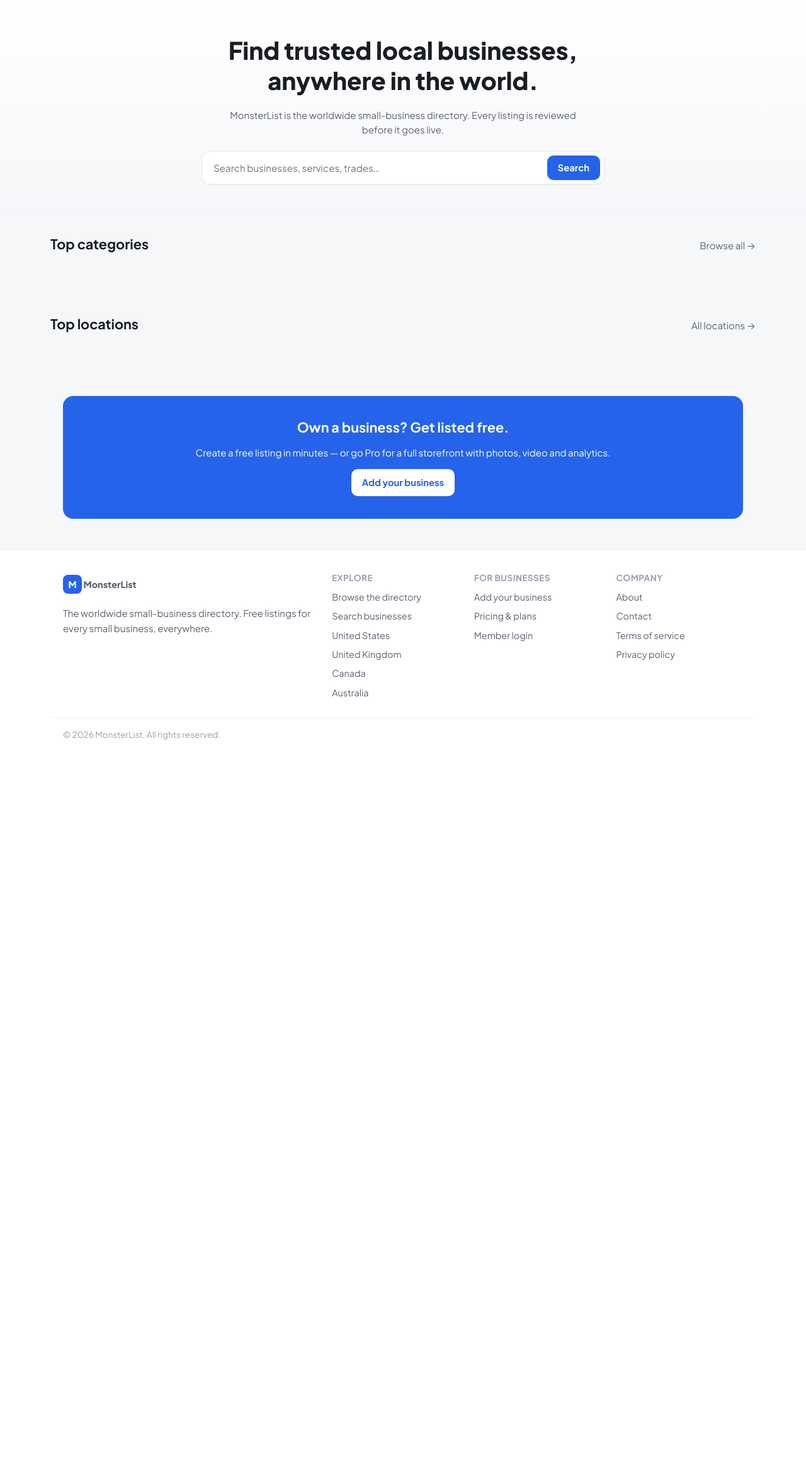
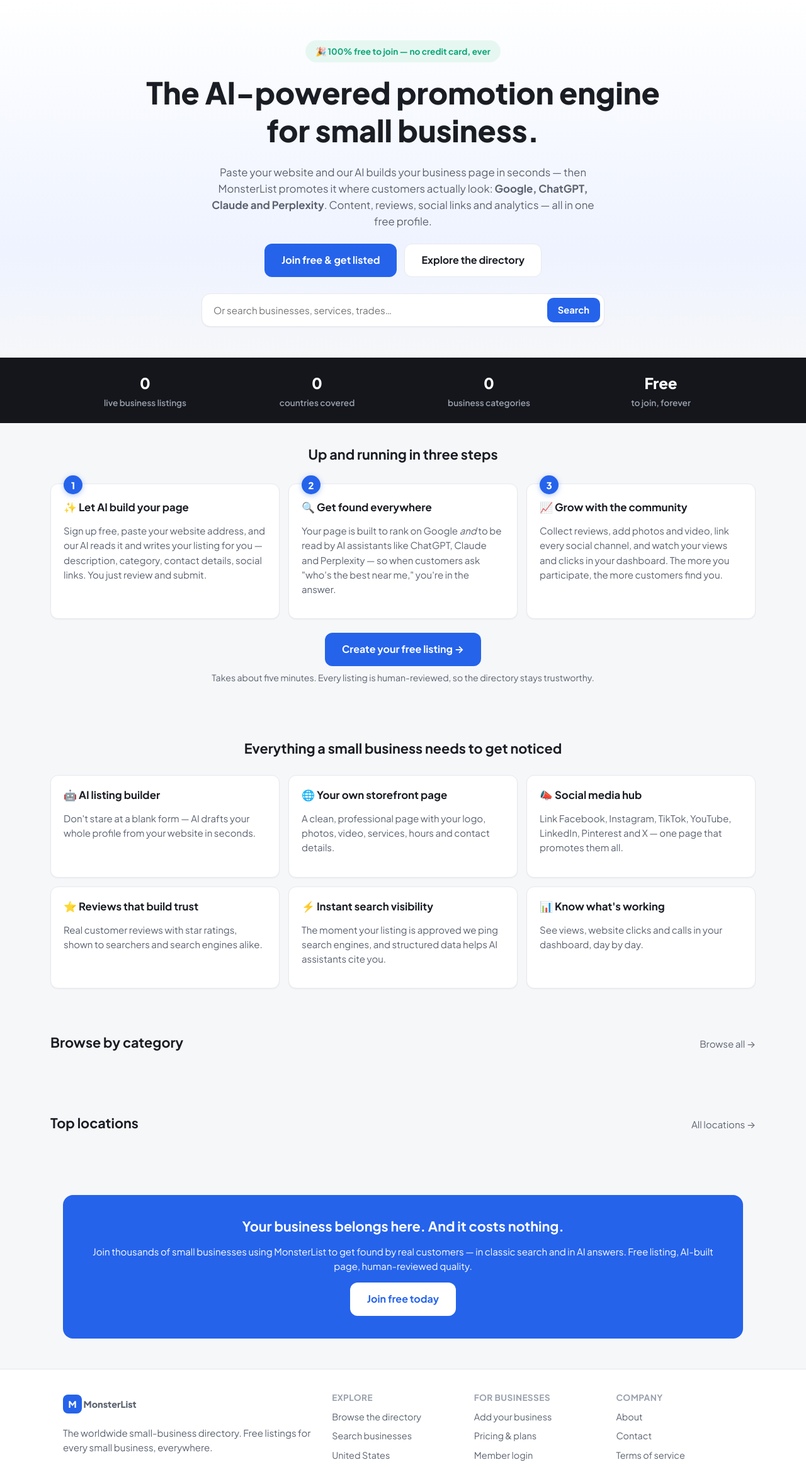
Before and after one commit to aimbluemedia/monsterlist, a PHP site: page / in a window 1280 px wide. Shown: the part 65-2395 px from the top of the page at 63% size. Before the commit the page ends 1240 px from the top, so only its background shows below. Run offline with PHP 8.4, Linux system fonts and the light colour scheme; data comes from the database, SQL or seed files in the repository; data that the repository does not hold is empty; some libraries are stand-ins or nearby versions.

Commit message:
Homepage rebrand: AI-powered small-business promotion engine
- New hero: '100% free to join' badge, promotion-engine positioning
  (Google + ChatGPT/Claude/Perplexity visibility), join-free + explore
  CTAs, search retained below
- Dark live-stats band (listings / countries / categories / free)
- 'Up and running in three steps' (AI builds page -> get found ->
  grow with the community) and six-tile feature grid (AI builder,
  storefront, social hub, reviews, instant indexing, analytics)
- Participation-flavored section copy ('Just joined', welcome note)
  and a closing join-free CTA band
- Meta title/description updated to match the brand

Co-Authored-By: Claude Fable 5 <noreply@anthropic.com>
Claude-Session: https://claude.ai/code/session_017tbUHpkZCCNCA4AEyxTLem

```diff
--- a/app/controllers/home.php
+++ b/app/controllers/home.php
@@ -8,11 +8,18 @@ $popCities = popular_cities(12);
 $popStates = popular_states();
 $popCtries = popular_countries();
 
+$stats = [
+    'listings'  => (int)scalar('SELECT COUNT(*) FROM businesses WHERE status = "live"'),
+    'countries' => (int)scalar('SELECT COUNT(*) FROM countries'),
+    'categories'=> count($cats),
+];
+
+$site = setting('site_name');
 $meta = [
-    'title'       => setting('site_name') . ' — ' . setting('site_tagline'),
-    'description' => 'Find trusted local small businesses worldwide. Browse by country, state and city — or search thousands of verified listings on ' . setting('site_name') . '.',
+    'title'       => "$site — free AI-powered promotion for your small business",
+    'description' => "Join $site free and let AI build your business page in seconds. Get found on Google, ChatGPT, Claude and Perplexity — plus reviews, photos, social links and analytics. 100% free to join.",
     'canonical'   => site_url('/'),
     'jsonld'      => [jsonld_website(), jsonld_organization()],
 ];
 
-view('home', compact('meta', 'cats', 'featured', 'newest', 'popCities', 'popStates', 'popCtries'));
+view('home', compact('meta', 'cats', 'featured', 'newest', 'popCities', 'popStates', 'popCtries', 'stats'));
--- a/app/views/home.php
+++ b/app/views/home.php
@@ -1,16 +1,73 @@
-<section class="hero">
+<section class="hero hero-brand">
   <div class="wrap">
-    <h1>Find trusted local businesses,<br>anywhere in the world.</h1>
-    <p><?= e(setting('site_name')) ?> is the worldwide small-business directory. Every listing is reviewed before it goes live.</p>
-    <form class="search-bar" action="/search" method="get" role="search">
-      <input type="text" name="q" placeholder="Search businesses, services, trades…" aria-label="Search">
+    <span class="free-badge">🎉 100% free to join — no credit card, ever</span>
+    <h1>The AI-powered promotion engine<br>for small business.</h1>
+    <p class="hero-sub">Paste your website and our AI builds your business page in seconds — then
+      <?= e(setting('site_name')) ?> promotes it where customers actually look:
+      <strong>Google, ChatGPT, Claude and Perplexity</strong>. Content, reviews,
+      social links and analytics — all in one free profile.</p>
+    <div class="hero-ctas">
+      <a class="btn btn-primary btn-lg" href="/signup">Join free &amp; get listed</a>
+      <a class="btn btn-ghost btn-lg" href="/browse">Explore the directory</a>
+    </div>
+    <form class="search-bar" action="/search" method="get" role="search" style="margin-top:26px">
+      <input type="text" name="q" placeholder="Or search businesses, services, trades…" aria-label="Search">
       <button class="btn btn-primary" type="submit">Search</button>
     </form>
   </div>
 </section>
 
+<section class="stats-band">
+  <div class="wrap stats-row">
+    <div><strong><?= number_format($stats['listings']) ?></strong><span>live business listings</span></div>
+    <div><strong><?= number_format($stats['countries']) ?></strong><span>countries covered</span></div>
+    <div><strong><?= number_format($stats['categories']) ?></strong><span>business categories</span></div>
+    <div><strong>Free</strong><span>to join, forever</span></div>
+  </div>
+</section>
+
 <section class="section wrap">
-  <div class="section-head"><h2>Top categories</h2><a class="mute" href="/browse">Browse all →</a></div>
+  <div class="section-head" style="justify-content:center;text-align:center"><h2>Up and running in three steps</h2></div>
+  <div class="grid grid-3 steps">
+    <div class="card card-pad step">
+      <span class="step-num">1</span>
+      <h3>✨ Let AI build your page</h3>
+      <p class="mute">Sign up free, paste your website address, and our AI reads it and writes your
+        listing for you — description, category, contact details, social links. You just review and submit.</p>
+    </div>
+    <div class="card card-pad step">
+      <span class="step-num">2</span>
+      <h3>🔍 Get found everywhere</h3>
+      <p class="mute">Your page is built to rank on Google <em>and</em> to be read by AI assistants like
+        ChatGPT, Claude and Perplexity — so when customers ask "who's the best near me," you're in the answer.</p>
+    </div>
+    <div class="card card-pad step">
+      <span class="step-num">3</span>
+      <h3>📈 Grow with the community</h3>
+      <p class="mute">Collect reviews, add photos and video, link every social channel, and watch your
+        views and clicks in your dashboard. The more you participate, the more customers find you.</p>
+    </div>
+  </div>
+  <p style="text-align:center;margin-top:22px">
+    <a class="btn btn-primary btn-lg" href="/signup">Create your free listing →</a>
+    <span class="mute" style="display:block;margin-top:8px;font-size:.88rem">Takes about five minutes. Every listing is human-reviewed, so the directory stays trustworthy.</span>
+  </p>
+</section>
+
+<section class="section wrap">
+  <div class="section-head" style="justify-content:center;text-align:center"><h2>Everything a small business needs to get noticed</h2></div>
+  <div class="grid grid-3">
+    <div class="card card-pad"><h3>🤖 AI listing builder</h3><p class="mute">Don't stare at a blank form — AI drafts your whole profile from your website in seconds.</p></div>
+    <div class="card card-pad"><h3>🌐 Your own storefront page</h3><p class="mute">A clean, professional page with your logo, photos, video, services, hours and contact details.</p></div>
+    <div class="card card-pad"><h3>📣 Social media hub</h3><p class="mute">Link Facebook, Instagram, TikTok, YouTube, LinkedIn, Pinterest and X — one page that promotes them all.</p></div>
+    <div class="card card-pad"><h3>⭐ Reviews that build trust</h3><p class="mute">Real customer reviews with star ratings, shown to searchers and search engines alike.</p></div>
+    <div class="card card-pad"><h3>⚡ Instant search visibility</h3><p class="mute">The moment your listing is approved we ping search engines, and structured data helps AI assistants cite you.</p></div>
+    <div class="card card-pad"><h3>📊 Know what's working</h3><p class="mute">See views, website clicks and calls in your dashboard, day by day.</p></div>
+  </div>
+</section>
+
+<section class="section wrap">
+  <div class="section-head"><h2>Browse by category</h2><a class="mute" href="/browse">Browse all →</a></div>
   <div class="grid grid-4">
     <?php foreach (array_slice($cats, 0, 8) as $c): ?>
       <a class="card cat-card" href="/category/<?= e($c['id']) ?>">
@@ -27,7 +84,7 @@
   <div class="grid grid-3">
     <?php foreach ($featured as $b): ?>
       <a class="card listing" href="<?= e(business_path($b)) ?>">
-            <span class="avatar"><?php if (!empty($b['logo_url'])): ?><img src="<?= e($b['logo_url']) ?>" alt="" style="width:100%;height:100%;object-fit:cover;border-radius:12px"><?php else: ?><?= e(mb_substr($b['name'], 0, 1)) ?><?php endif; ?></span>
+        <span class="avatar"><?php if (!empty($b['logo_url'])): ?><img src="<?= e($b['logo_url']) ?>" alt="" style="width:100%;height:100%;object-fit:cover;border-radius:12px"><?php else: ?><?= e(mb_substr($b['name'], 0, 1)) ?><?php endif; ?></span>
         <span class="listing-body">
           <span class="listing-title"><?= e($b['name']) ?> <span class="badge badge-featured">Featured</span></span>
           <span class="listing-meta"><?= e($b['category_label'] ?? '') ?> · <?= e($b['city_name']) ?></span>
@@ -41,11 +98,11 @@
 
 <?php if ($newest): ?>
 <section class="section wrap">
-  <div class="section-head"><h2>New on <?= e(setting('site_name')) ?></h2></div>
+  <div class="section-head"><h2>Just joined</h2><span class="mute">Welcome our newest members 👋</span></div>
   <div class="grid grid-3">
     <?php foreach ($newest as $b): ?>
       <a class="card listing" href="<?= e(business_path($b)) ?>">
-            <span class="avatar"><?php if (!empty($b['logo_url'])): ?><img src="<?= e($b['logo_url']) ?>" alt="" style="width:100%;height:100%;object-fit:cover;border-radius:12px"><?php else: ?><?= e(mb_substr($b['name'], 0, 1)) ?><?php endif; ?></span>
+        <span class="avatar"><?php if (!empty($b['logo_url'])): ?><img src="<?= e($b['logo_url']) ?>" alt="" style="width:100%;height:100%;object-fit:cover;border-radius:12px"><?php else: ?><?= e(mb_substr($b['name'], 0, 1)) ?><?php endif; ?></span>
         <span class="listing-body">
           <span class="listing-title"><?= e($b['name']) ?>
             <?php if ($b['tier'] === 'pro'): ?><span class="badge badge-pro">Pro</span><?php endif; ?>
@@ -80,8 +137,9 @@
 
 <div class="wrap">
   <div class="cta-band">
-    <h2>Own a business? Get listed free.</h2>
-    <p>Create a free listing in minutes — or go Pro for a full storefront with photos, video and analytics.</p>
-    <a class="btn" href="/add-listing">Add your business</a>
+    <h2>Your business belongs here. And it costs nothing.</h2>
+    <p>Join thousands of small businesses using <?= e(setting('site_name')) ?> to get found by real customers —
+      in classic search and in AI answers. Free listing, AI-built page, human-reviewed quality.</p>
+    <a class="btn btn-lg" href="/signup">Join free today</a>
   </div>
 </div>
--- a/assets/css/style.css
+++ b/assets/css/style.css
@@ -203,3 +203,19 @@ label{display:block;font-weight:600;font-size:.88rem;margin:14px 0 6px}
   .sa-main{padding:18px 14px}
   .sa-main .two-col{grid-template-columns:1fr}
 }
+
+/* homepage rebrand: promotion-engine hero, stats band, steps */
+.hero-brand{padding:64px 0 48px;background:linear-gradient(180deg,#fff 0%,#eef3ff 70%,var(--bg) 100%)}
+.free-badge{display:inline-block;background:var(--green-soft);color:var(--green);font-weight:700;font-size:.85rem;padding:7px 16px;border-radius:999px;margin-bottom:18px}
+.hero-brand h1{font-size:clamp(1.9rem,4.6vw,3rem)}
+.hero-sub{max-width:640px !important;font-size:1.05rem}
+.hero-ctas{display:flex;gap:12px;justify-content:center;flex-wrap:wrap;margin-top:4px}
+.btn-lg{padding:13px 26px;font-size:1rem;border-radius:12px}
+.stats-band{background:#14161c;color:#fff;padding:22px 0}
+.stats-row{display:grid;grid-template-columns:repeat(4,1fr);gap:12px;text-align:center}
+.stats-row strong{display:block;font-size:1.5rem;font-weight:800}
+.stats-row span{color:#9aa1ad;font-size:.85rem;font-weight:600}
+@media(max-width:640px){.stats-row{grid-template-columns:repeat(2,1fr)}}
+.step{position:relative;padding-top:26px}
+.step-num{position:absolute;top:-14px;left:20px;width:30px;height:30px;border-radius:999px;background:var(--accent);color:#fff;font-weight:800;display:flex;align-items:center;justify-content:center;box-shadow:0 2px 8px rgba(37,99,235,.35)}
+.steps{margin-top:22px}
```
